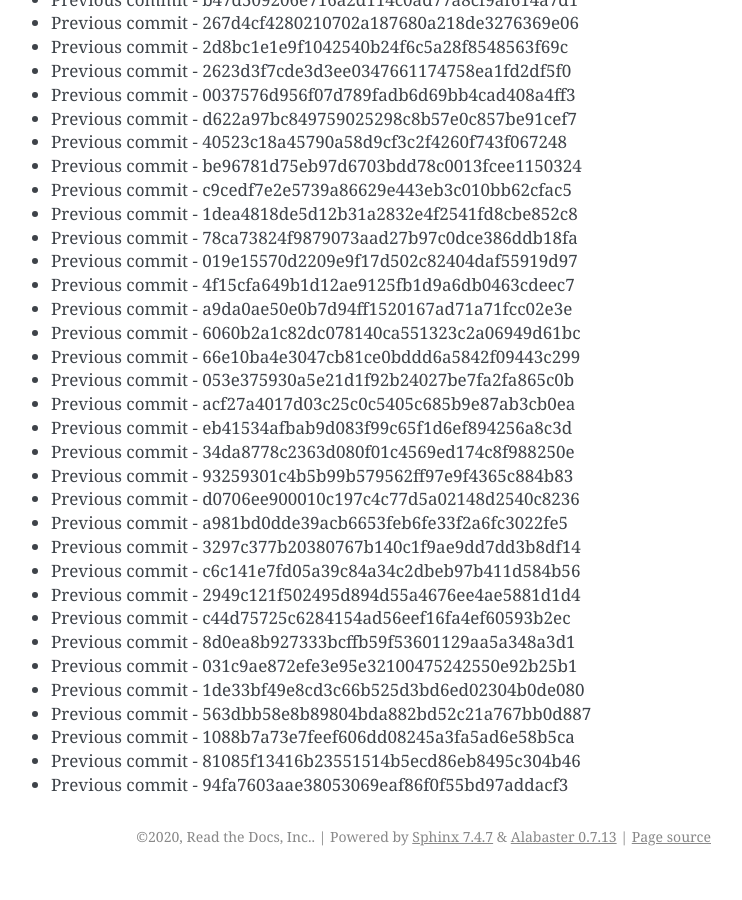
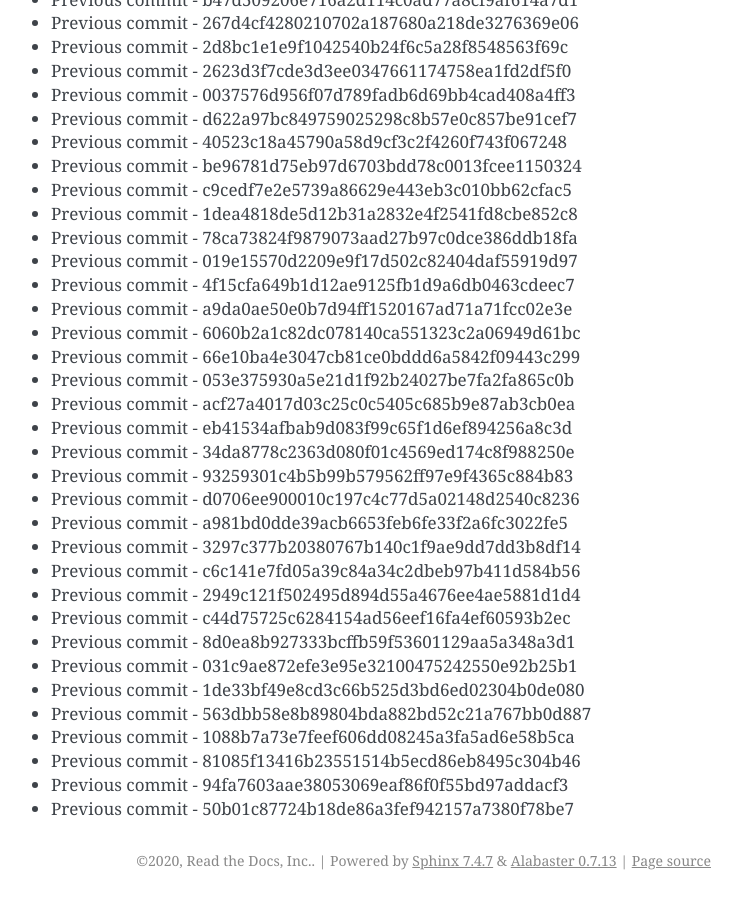
Before and after one commit to readthedocs/rtd-git-stresstest, a Sphinx documentation site: the page built from docs/updates.rst, in a window 1280 px wide and 900 px high, scrolled down 45275 px. Shown: the whole window, without its empty margins (399-1141 px from the left). Built offline with Sphinx 7.4.7, drawn with Linux system fonts in a browser that asks for light colours; before the commit the page ends 46151 px from its top, so only the background shows below that.

Commit message:
Generating commit from previous: 50b01c87724b18de86a3fef942157a7380f78be7

```diff
--- a/docs/updates.rst
+++ b/docs/updates.rst
@@ -1934,3 +1934,4 @@ It can be tested for any performance characteristics.
 * Previous commit - 1088b7a73e7feef606dd08245a3fa5ad6e58b5ca
 * Previous commit - 81085f13416b23551514b5ecd86eb8495c304b46
 * Previous commit - 94fa7603aae38053069eaf86f0f55bd97addacf3
+* Previous commit - 50b01c87724b18de86a3fef942157a7380f78be7
```
